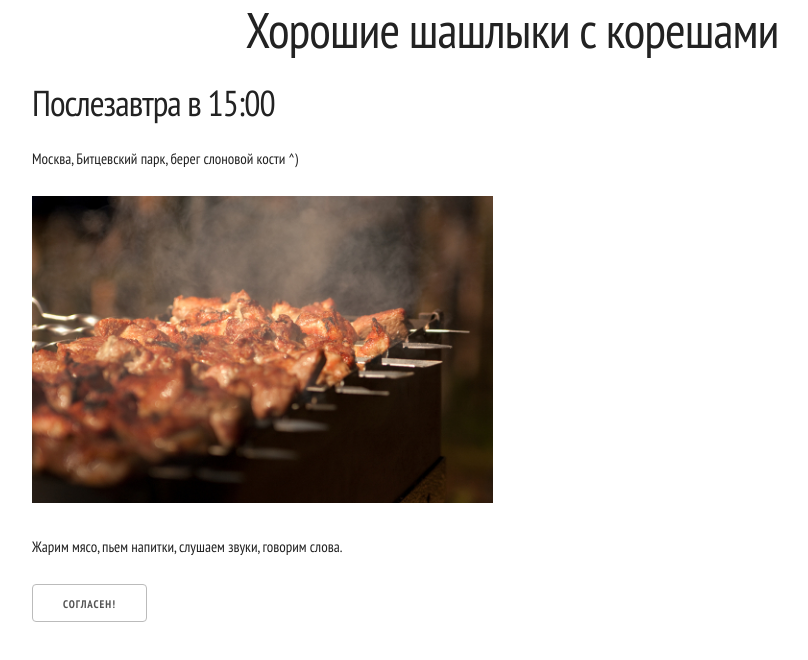
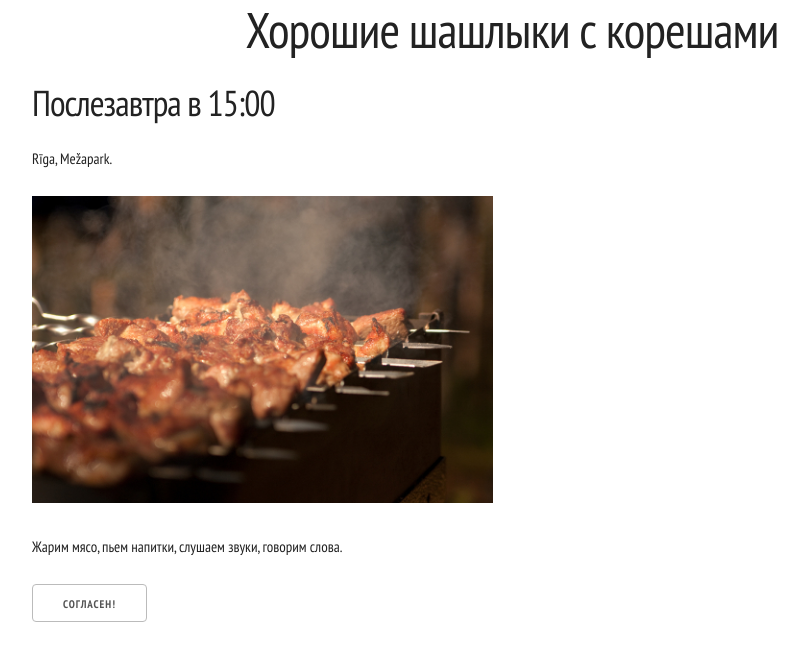
Before and after one commit to Bratela/goodevent, a plain HTML site: page index.html in a window 1280 px wide. Shown: the whole page, without its empty margins (128-936 px from the left). Drawn offline with Linux system fonts and the light colour scheme.

Commit message:
Change adress

```diff
--- a/index.html
+++ b/index.html
@@ -18,7 +18,7 @@
             <h3>Послезавтра в 15:00</h3>
 
             <p>
-                Москва, Битцевский парк, берег слоновой кости ^)
+                Rīga, Mežapark.
             </p>
 
             <p>
@@ -36,7 +36,7 @@
 
         <div class="six columns">
             <div id="map"
-                 data-address="Москва, Битцевский парк, берег слоновой кости"
+                 data-address="Rīga, Межапарк"
                  style="width: 100%; height: 400px;">
             </div>
         </div>
```
